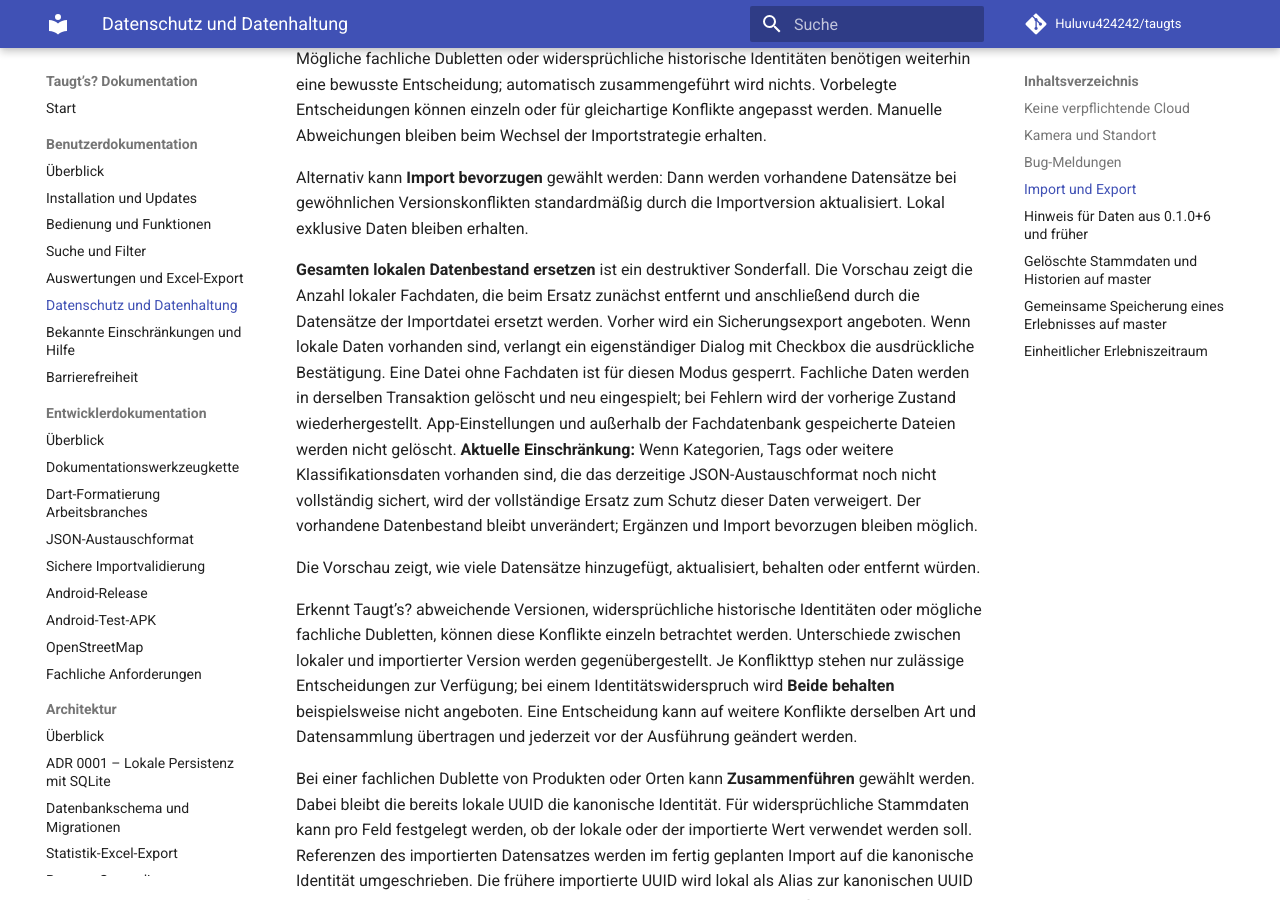
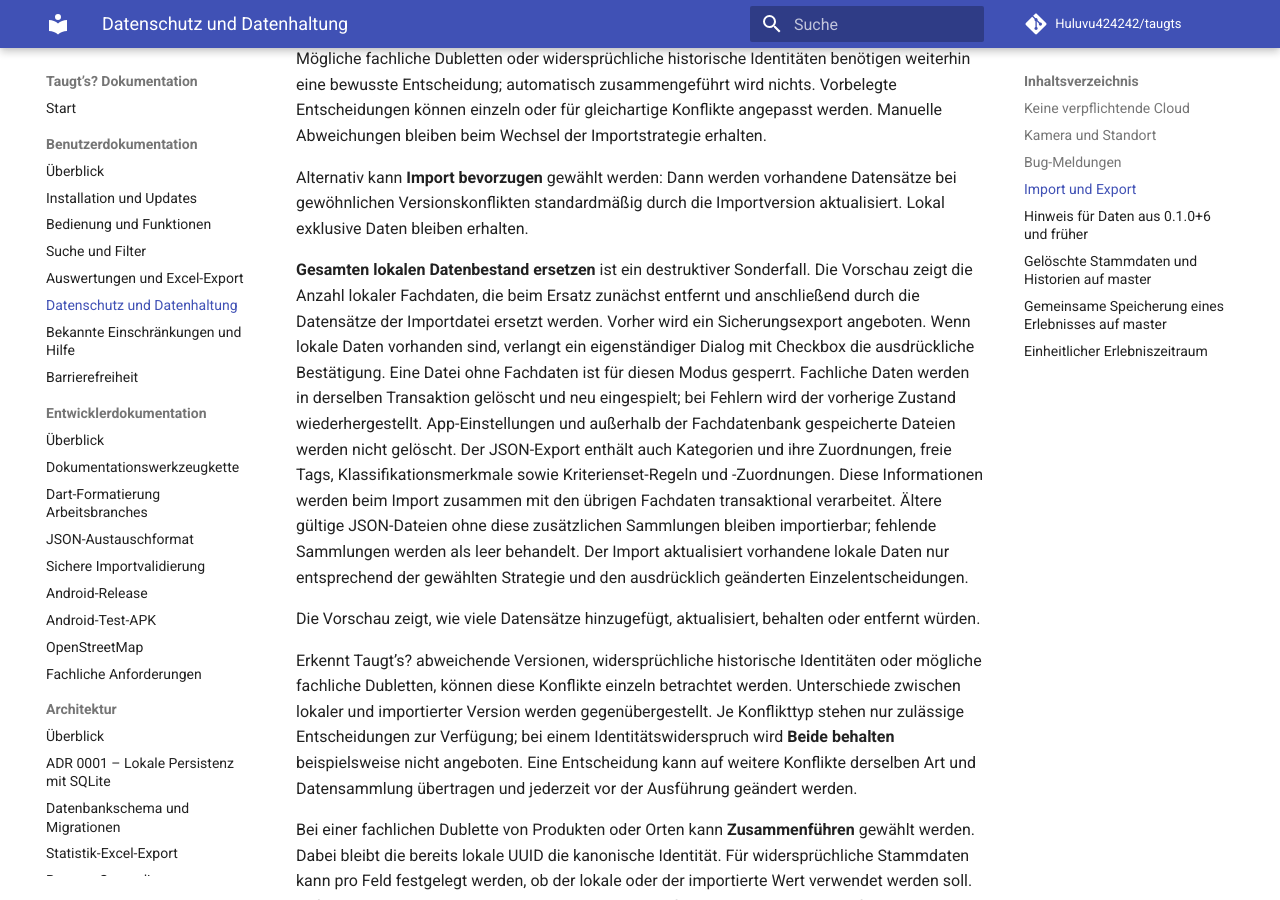
Before and after one commit to Huluvu424242/taugts, an MkDocs documentation site: the page built from docs/benutzer/datenhaltung.md, in a window 1280 px wide and 900 px high, scrolled down 1278 px. Built offline with MkDocs 1.6.1 and Material for MkDocs 9.7.7, drawn with Linux system fonts in a browser that asks for light colours; comment, search, counter and statistics services are not loaded.

Commit message:
Story #249: vollständigen Klassifikations-Export und Import dokumentieren

```diff
--- a/docs/benutzer/datenhaltung.md
+++ b/docs/benutzer/datenhaltung.md
@@ -28,7 +28,7 @@ Importdateien werden vor der Übernahme vollständig geprüft. Standardmäßig i
 
 Alternativ kann **Import bevorzugen** gewählt werden: Dann werden vorhandene Datensätze bei gewöhnlichen Versionskonflikten standardmäßig durch die Importversion aktualisiert. Lokal exklusive Daten bleiben erhalten.
 
-**Gesamten lokalen Datenbestand ersetzen** ist ein destruktiver Sonderfall. Die Vorschau zeigt die Anzahl lokaler Fachdaten, die beim Ersatz zunächst entfernt und anschließend durch die Datensätze der Importdatei ersetzt werden. Vorher wird ein Sicherungsexport angeboten. Wenn lokale Daten vorhanden sind, verlangt ein eigenständiger Dialog mit Checkbox die ausdrückliche Bestätigung. Eine Datei ohne Fachdaten ist für diesen Modus gesperrt. Fachliche Daten werden in derselben Transaktion gelöscht und neu eingespielt; bei Fehlern wird der vorherige Zustand wiederhergestellt. App-Einstellungen und außerhalb der Fachdatenbank gespeicherte Dateien werden nicht gelöscht. **Aktuelle Einschränkung:** Wenn Kategorien, Tags oder weitere Klassifikationsdaten vorhanden sind, die das derzeitige JSON-Austauschformat noch nicht vollständig sichert, wird der vollständige Ersatz zum Schutz dieser Daten verweigert. Der vorhandene Datenbestand bleibt unverändert; Ergänzen und Import bevorzugen bleiben möglich.
+**Gesamten lokalen Datenbestand ersetzen** ist ein destruktiver Sonderfall. Die Vorschau zeigt die Anzahl lokaler Fachdaten, die beim Ersatz zunächst entfernt und anschließend durch die Datensätze der Importdatei ersetzt werden. Vorher wird ein Sicherungsexport angeboten. Wenn lokale Daten vorhanden sind, verlangt ein eigenständiger Dialog mit Checkbox die ausdrückliche Bestätigung. Eine Datei ohne Fachdaten ist für diesen Modus gesperrt. Fachliche Daten werden in derselben Transaktion gelöscht und neu eingespielt; bei Fehlern wird der vorherige Zustand wiederhergestellt. App-Einstellungen und außerhalb der Fachdatenbank gespeicherte Dateien werden nicht gelöscht. Der JSON-Export enthält auch Kategorien und ihre Zuordnungen, freie Tags, Klassifikationsmerkmale sowie Kriterienset-Regeln und -Zuordnungen. Diese Informationen werden beim Import zusammen mit den übrigen Fachdaten transaktional verarbeitet. Ältere gültige JSON-Dateien ohne diese zusätzlichen Sammlungen bleiben importierbar; fehlende Sammlungen werden als leer behandelt. Der Import aktualisiert vorhandene lokale Daten nur entsprechend der gewählten Strategie und den ausdrücklich geänderten Einzelentscheidungen.
 
 Die Vorschau zeigt, wie viele Datensätze hinzugefügt, aktualisiert, behalten oder entfernt würden.
 
```
